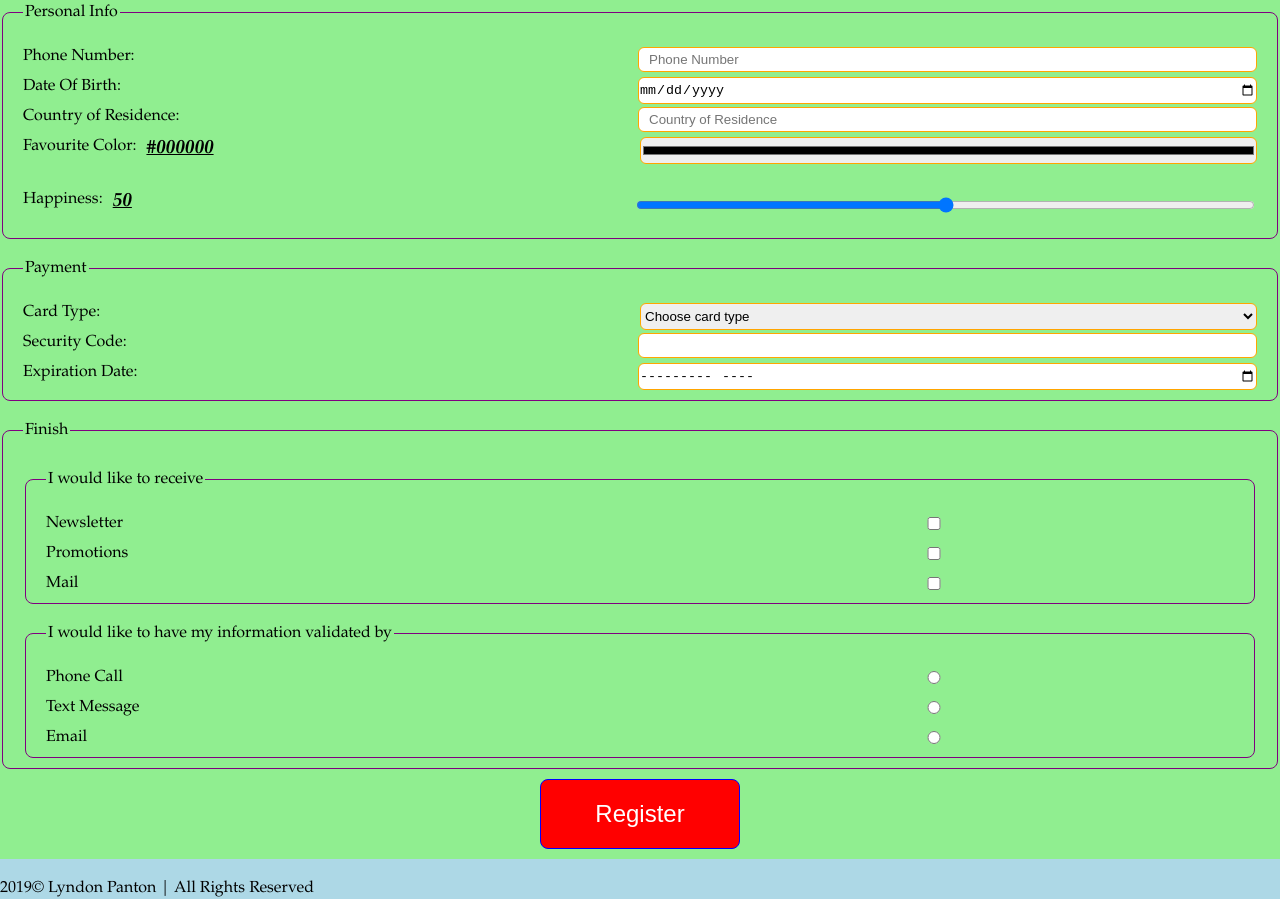
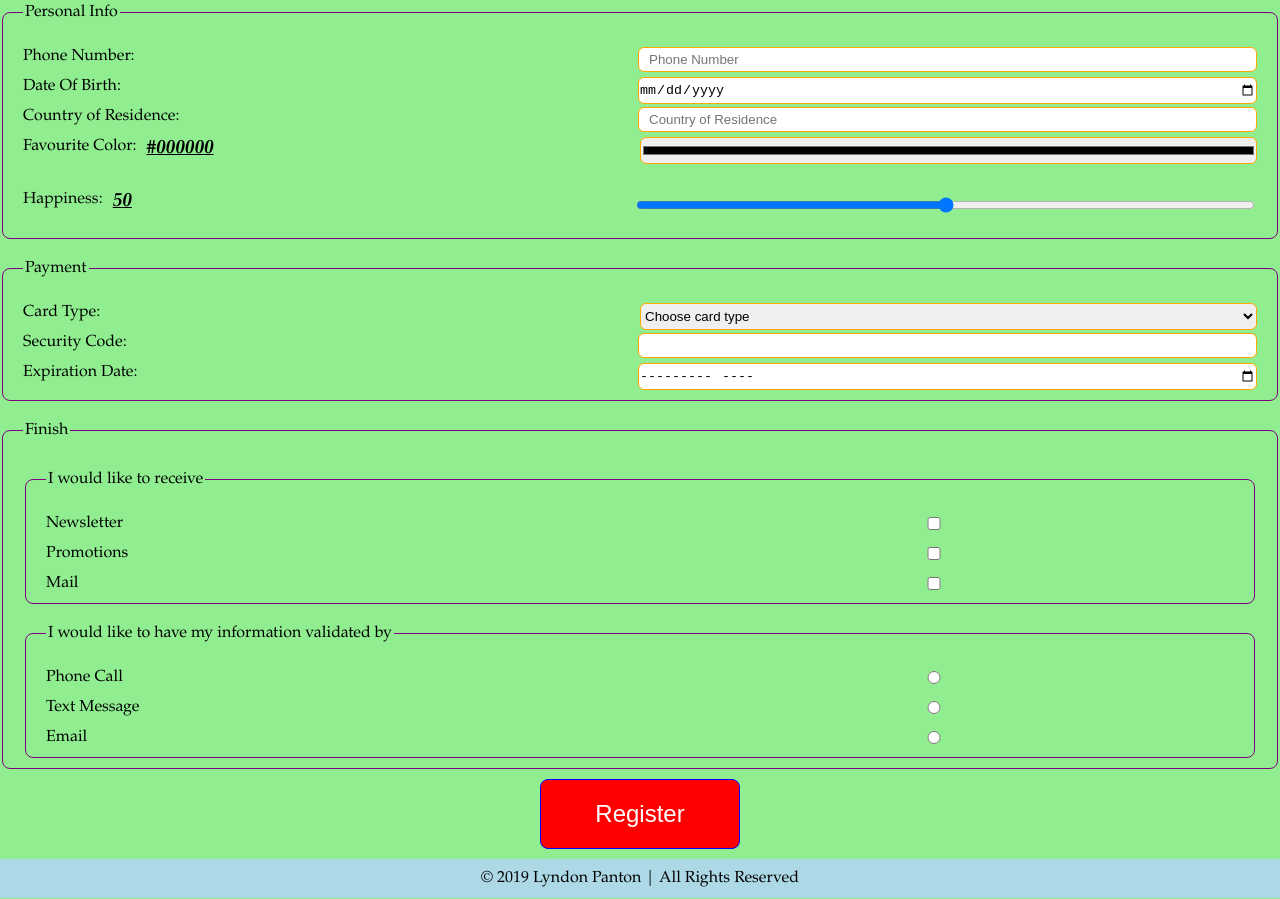
Before and after one commit to LyndonPanton/FormTest, a plain HTML site: page index.html in a window 1280 px wide. Shown: the part 367-1266 px from the top of the page. Drawn offline with Linux system fonts and the light colour scheme.

Commit message:
Fixed footer text alignment

```diff
--- a/css/styles.css
+++ b/css/styles.css
@@ -51,9 +51,15 @@ fieldset {
 
 footer {
     margin: 10px auto 0;
-    padding: 20px 0;
+    padding: 10px 0;
     background-color: lightblue;
     text-align: center;
+}
+
+footer span {
+    text-align: center;
+    float: none;
+    clear: none;
 }
 
 li {
```
